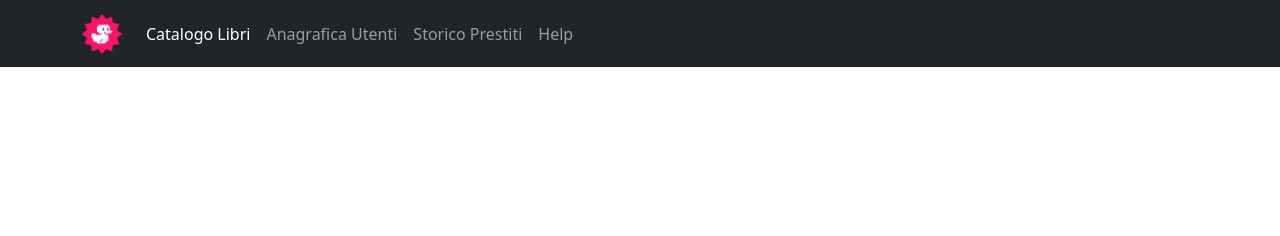
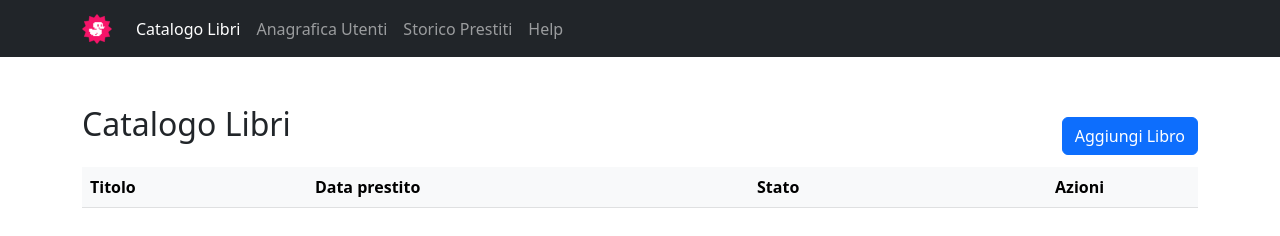
Before and after one commit to Alessio-Civitella/html-css-bootstrap-dashboard, a plain HTML site: page index.html in a window 1280 px wide. Drawn offline with nearby package versions, Linux system fonts and the light colour scheme.

Commit message:
Feat: struttura tabella

```diff
--- a/index.html
+++ b/index.html
@@ -13,7 +13,7 @@
 <nav class="navbar navbar-expand-lg navbar-dark bg-dark">
     <div class="container">
         <a class="navbar-brand" href="">
-            <img src="./img/duck.png" alt="Logo" width="40" height="40" class="d-inline-block align-text-top">
+            <img src="./img/duck.png" alt="Logo" width="30" height="30" class="d-inline-block align-text-top">
         </a>
         <button class="navbar-toggler" type="button" data-bs-toggle="collapse" data-bs-target="#navbarNav" aria-controls="navbarNav" aria-expanded="false" aria-label="Toggle navigation">
             <span class="navbar-toggler-icon"></span>
@@ -21,19 +21,41 @@
         <div class="collapse navbar-collapse" id="navbarNav">
             <ul class="navbar-nav">
                 <li class="nav-item">
-                    <a class="nav-link active" aria-current="page" href="#">Catalogo Libri</a>
+                    <a class="nav-link active" aria-current="page" href="">Catalogo Libri</a>
                 </li>
                 <li class="nav-item">
-                    <a class="nav-link" href="#">Anagrafica Utenti</a>
+                    <a class="nav-link" href="">Anagrafica Utenti</a>
                 </li>
                 <li class="nav-item">
-                    <a class="nav-link" href="#">Storico Prestiti</a>
+                    <a class="nav-link" href="">Storico Prestiti</a>
                 </li>
                 <li class="nav-item">
-                    <a class="nav-link" href="#">Help</a>
+                    <a class="nav-link" href="">Help</a>
                 </li>
             </ul>
         </div>
     </div>
 </nav>
-<!-- /Navbar -->
+<!-- /navbar -->
+
+<div class="container mt-5 d-flex justify-content-between align-items-center">
+    <h2 class="mb-4">Catalogo Libri</h2>
+    <button class="btn btn-primary">Aggiungi Libro</button>
+</div>
+
+<!-- tabella -->
+<div class="container">
+    <table class="table table-striped">
+        <thead class="table-light">
+            <tr>
+                <th>Titolo</th>
+                <th class="d-none d-md-table-cell">Data prestito</th>
+                <th>Stato</th>
+                <th class="text-center">Azioni</th>
+            </tr>
+        </thead>
+        <tbody>
+        </tbody>
+    </table>
+</div>
+<!--/tabella -->
```
